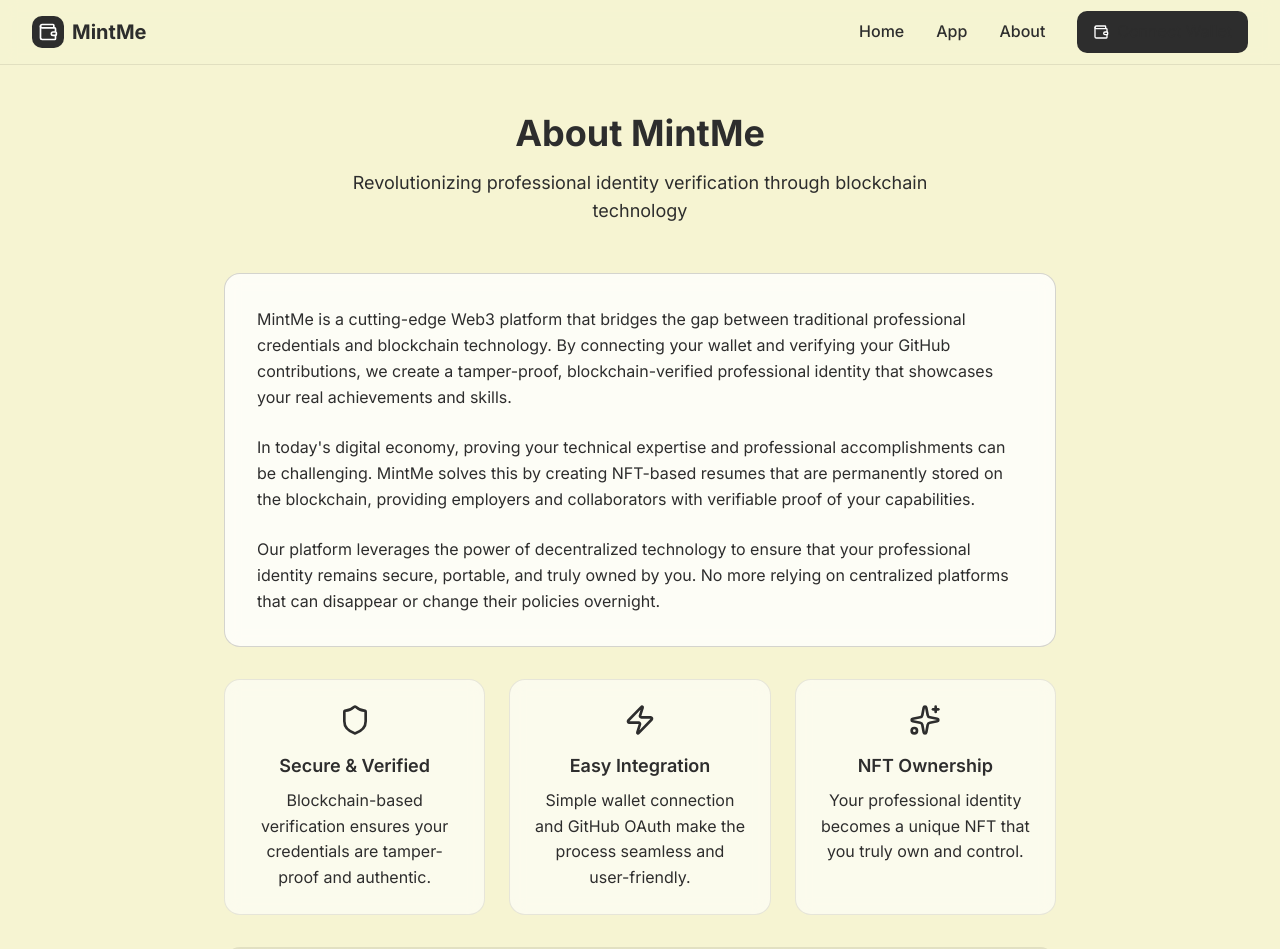
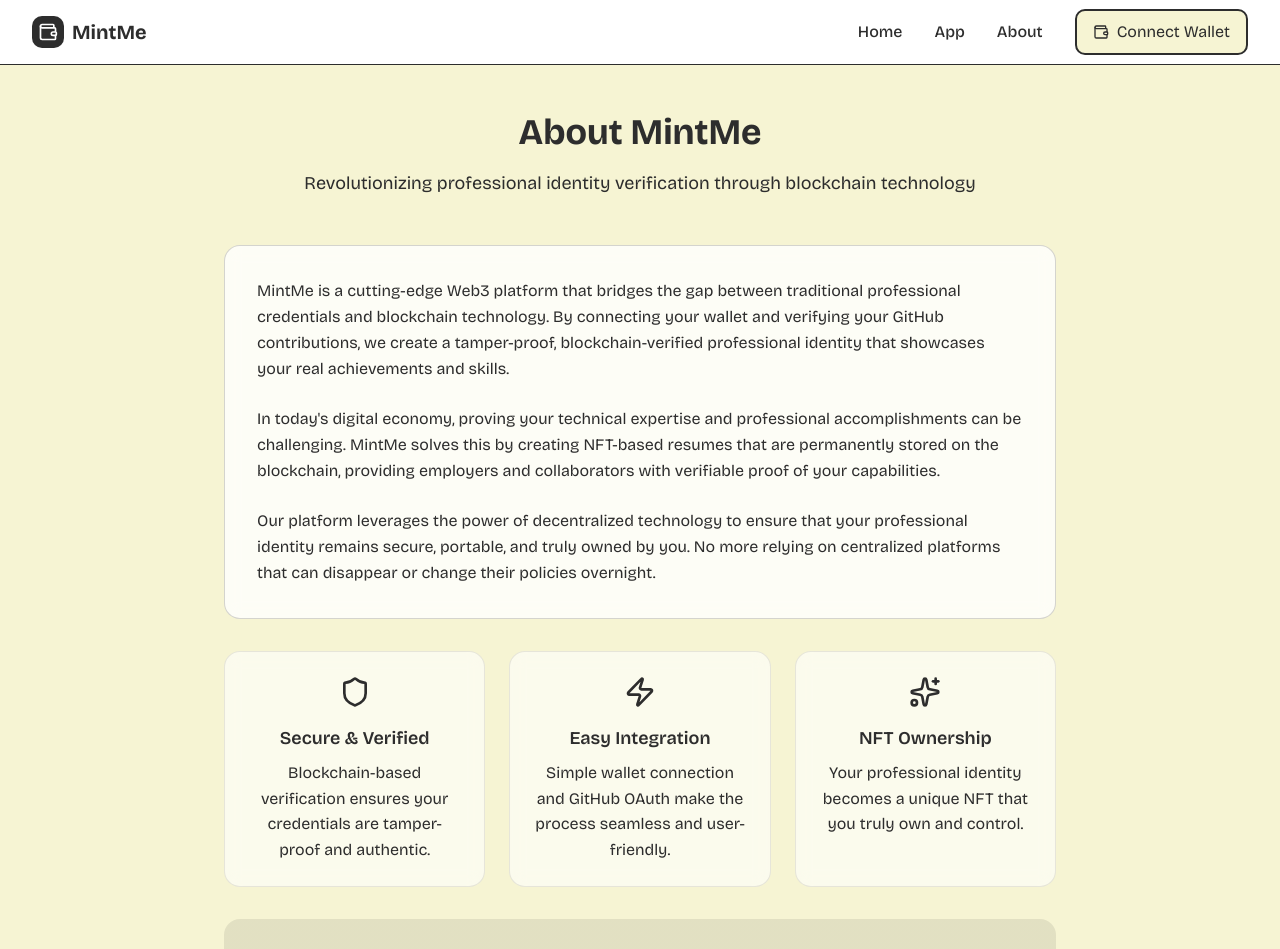
Before and after one commit to MadhuVarshaP/MintMe, a Next.js app: page /about in a window 1280 px wide. Shown: the top 949 px of the page. Built offline with nearby package versions, Linux system fonts and the light colour scheme.

Commit message:
font updated in local

```diff
--- a/package.json
+++ b/package.json
@@ -15,6 +15,7 @@
     "next": "15.3.4",
     "react": "^19.0.0",
     "react-dom": "^19.0.0",
+    "recharts": "^3.0.0",
     "tailwind-merge": "^3.3.1",
     "tailwindcss-animate": "^1.0.7"
   },
--- a/src/app/about/page.tsx
+++ b/src/app/about/page.tsx
@@ -56,7 +56,7 @@
           ].map((feature, index) => (
             <div
               key={index}
-              className="bg-white/60 backdrop-blur-sm p-6 rounded-2xl border border-primary/10 hover:border-primary/20 transition-all hover:scale-105"
+              className="bg-white/60 backdrop-blur-sm p-6 rounded-2xl border border-primary/10 hover:border-primary/20  "
             >
               <div className="flex justify-center mb-4">{feature.icon}</div>
               <h3 className="text-lg font-semibold text-primary mb-2 text-center">{feature.title}</h3>
@@ -75,7 +75,7 @@
           <div className="flex flex-col sm:flex-row items-center justify-center space-y-4 sm:space-y-0 sm:space-x-4">
             <a
               href="/app"
-              className="inline-flex items-center space-x-2 px-8 py-3 bg-primary hover:bg-primary/90 text-white rounded-lg font-semibold transition-colors hover:scale-105"
+              className="inline-flex items-center space-x-2 px-8 py-3 bg-white/90 border-2 border-primary rounded-lg font-semibold "
             >
               <Sparkles className="w-5 h-5" />
               <span>Launch App</span>
@@ -84,7 +84,7 @@
               href="https://github.com"
               target="_blank"
               rel="noopener noreferrer"
-              className="inline-flex items-center space-x-2 px-8 py-3 bg-white/80 backdrop-blur-sm hover:bg-white text-text-dark rounded-lg font-semibold transition-colors hover:scale-105 border border-primary/20"
+              className="inline-flex items-center space-x-2 px-8 py-3 bg-white/80 backdrop-blur-sm hover:bg-white text-text-dark rounded-lg font-semibold  border border-primary/20"
             >
               <Github className="w-5 h-5" />
               <span>View on GitHub</span>
--- a/src/app/app/page.tsx
+++ b/src/app/app/page.tsx
@@ -52,7 +52,7 @@
           <div className="bg-gradient-to-r from-primary/10 to-body-text/10 rounded-2xl p-6 text-center">
             <h3 className="text-lg font-semibold text-primary mb-2">Ready to Mint?</h3>
             <p className="text-body-text mb-4">Your resume is ready to be minted as an NFT on the blockchain</p>
-            <button className="px-8 py-3 bg-primary hover:bg-primary/90 text-white rounded-lg font-semibold transition-colors hover:scale-105">
+            <button className="px-8 py-3 bg-primary hover:bg-primary/90 text-white rounded-lg font-semibold ">
               Mint Your Resume NFT
             </button>
           </div>
--- a/src/app/globals.css
+++ b/src/app/globals.css
@@ -4,15 +4,15 @@
 @custom-variant dark (&:is(.dark *));
 
 @theme inline {
-  --color-background: #f6f4d2;
+  --color-background: #f6f4d3;
   --color-foreground: #2d2d2d;
   --color-primary: #2d2d2d;
   --color-body-text: #2d2d2d;
   --color-text-dark: #2d2d2d;
   --color-gray-light: #f8f9fa;
   --color-gray-medium: #6c757d;
-  --font-sans: var(--font-geist-sans);
-  --font-mono: var(--font-geist-mono);
+  --font-sans: var(--font-bricolage-grotesque);
+  --font-mono: ui-monospace, SFMono-Regular, "SF Mono", Consolas, "Liberation Mono", Menlo, monospace;
   --color-sidebar-ring: var(--sidebar-ring);
   --color-sidebar-border: var(--sidebar-border);
   --color-sidebar-accent-foreground: var(--sidebar-accent-foreground);
@@ -48,7 +48,7 @@
 }
 
 body {
-  background-color: #f6f4d2;
+  background-color: #f6f4d3;
   color: #2d2d2d;
   line-height: 1.6;
 }
@@ -135,13 +135,27 @@
     @apply border-border outline-ring/50;
   }
   body {
-    @apply bg-background text-foreground;
+    @apply bg-background text-foreground font-sans;
+    font-feature-settings: "kern" 1, "liga" 1, "calt" 1;
   }
   html {
-    @apply bg-background;
+    @apply bg-background font-sans;
   }
-  /* Apply default text color to all text elements */
+  /* Apply default text color and font to all text elements */
   h1, h2, h3, h4, h5, h6, p, span, div, a, li, td, th, label, input, textarea, select, button {
-    @apply text-foreground;
+    @apply text-foreground font-sans;
   }
+
+  /* Variable font support */
+  .font-sans {
+    font-variation-settings: "wght" 400;
+  }
+
+  /* Font weight utilities for variable font */
+  .font-light { font-variation-settings: "wght" 300; }
+  .font-normal { font-variation-settings: "wght" 400; }
+  .font-medium { font-variation-settings: "wght" 500; }
+  .font-semibold { font-variation-settings: "wght" 600; }
+  .font-bold { font-variation-settings: "wght" 700; }
+  .font-extrabold { font-variation-settings: "wght" 800; }
 }
--- a/src/app/layout.tsx
+++ b/src/app/layout.tsx
@@ -1,13 +1,18 @@
 import type React from "react"
 import type { Metadata } from "next"
-import { Inter } from "next/font/google"
+import localFont from "next/font/local"
 import "./globals.css"
 import Navbar from "@/components/Navbar"
 import Footer from "@/components/Footer"
 
-const inter = Inter({
-  subsets: ["latin"],
-  weight: ["300", "400", "500", "600", "700"],
+const bricolageGrotesque = localFont({
+  src: [
+    {
+      path: "../../public/fonts/BricolageGrotesque.ttf",
+      style: "normal",
+    },
+  ],
+  variable: "--font-bricolage-grotesque",
   display: "swap",
 })
 
@@ -22,8 +27,8 @@
   children: React.ReactNode
 }) {
   return (
-    <html lang="en">
-      <body className={`${inter.className} min-h-screen flex flex-col`}>
+    <html lang="en" className={bricolageGrotesque.variable}>
+      <body className={`${bricolageGrotesque.className} min-h-screen flex flex-col`}>
         <Navbar />
         <main className="flex-1">{children}</main>
         <Footer />
--- a/src/components/ConnectWalletButton.tsx
+++ b/src/components/ConnectWalletButton.tsx
@@ -27,7 +27,7 @@
   if (isConnected) {
     return (
       <div className="flex items-center space-x-2">
-        <div className="hidden sm:flex items-center space-x-2 bg-primary/10 px-3 py-2 rounded-lg">
+        <div className="hidden sm:flex items-center space-x-2 bg-white px-3 py-2 rounded-lg">
           <div className="w-2 h-2 bg-green-500 rounded-full"></div>
           <span className="text-sm font-medium text-primary">
             {mockAddress.slice(0, 6)}...{mockAddress.slice(-4)}
@@ -48,7 +48,7 @@
     <button
       onClick={handleConnect}
       disabled={isLoading}
-      className="flex items-center space-x-2 px-4 py-2 bg-primary hover:bg-primary/90 text-white rounded-lg transition-colors disabled:opacity-50 disabled:cursor-not-allowed"
+      className="flex items-center space-x-2 px-4 py-2 bg-[#f6f4d3] border-2 border-primary text-primary rounded-lg transition-colors disabled:opacity-50 disabled:cursor-not-allowed"
     >
       <Wallet className="w-4 h-4" />
       <span>{isLoading ? "Connecting..." : "Connect Wallet"}</span>
--- a/src/components/GitHubLinkButton.tsx
+++ b/src/components/GitHubLinkButton.tsx
@@ -37,7 +37,7 @@
     <button
       onClick={handleLinkGitHub}
       disabled={isLoading}
-      className="flex items-center space-x-3 p-4 bg-white/80 backdrop-blur-sm border border-primary/20 rounded-xl hover:border-primary/40 transition-all hover:scale-105 disabled:opacity-50 disabled:cursor-not-allowed w-full"
+      className="flex items-center space-x-3 p-4 bg-white/80 backdrop-blur-sm border border-primary/20 rounded-xl hover:border-primary/40   disabled:opacity-50 disabled:cursor-not-allowed w-full"
     >
       <div className="w-10 h-10 bg-primary/10 rounded-full flex items-center justify-center">
         <Github className="w-5 h-5 text-primary" />
--- a/src/components/Navbar.tsx
+++ b/src/components/Navbar.tsx
@@ -15,7 +15,7 @@
   ]
 
   return (
-    <nav className="bg-background/90 backdrop-blur-sm border-b border-primary/10 sticky top-0 z-50">
+    <nav className="bg-white backdrop-blur-sm border-b border-primary sticky top-0 z-50">
       <div className="max-w-7xl mx-auto px-4 sm:px-6 lg:px-8">
         <div className="flex justify-between items-center h-16">
           {/* Logo */}
--- a/src/components/ResumeCard.tsx
+++ b/src/components/ResumeCard.tsx
@@ -17,7 +17,7 @@
   }
 
   return (
-    <div className="bg-white/80 backdrop-blur-sm rounded-2xl p-6 border border-primary/20 hover:border-primary/40 transition-all hover:scale-105">
+    <div className="bg-white/80 backdrop-blur-sm rounded-2xl p-6 border border-primary/20 hover:border-primary/40  ">
       <div className="flex items-start justify-between mb-6">
         <div>
           <h3 className="text-xl font-bold text-primary mb-1">{mockData.name}</h3>
@@ -65,7 +65,7 @@
 
       {/* Actions */}
       <div className="flex space-x-3">
-        <button className="flex-1 flex items-center justify-center space-x-2 px-4 py-2 bg-primary hover:bg-primary/90 text-white rounded-lg font-semibold transition-colors">
+        <button className="flex-1 flex items-center justify-center space-x-2 px-4 py-2 bg-white/90 border-2 border-primary cursor-pointer rounded-lg font-semibold transition-colors">
           <span>Mint Resume</span>
         </button>
         <button className="flex items-center justify-center px-4 py-2 bg-gray-light hover:bg-gray-200 text-text-dark rounded-lg transition-colors">
--- a/tailwind.config.js
+++ b/tailwind.config.js
@@ -11,7 +11,7 @@
   theme: {
     extend: {
       colors: {
-        background: "#f6f4d2",
+        background: "#f6f4d3",
         foreground: "#2d2d2d",
         primary: "#2d2d2d",
         "body-text": "#2d2d2d",
@@ -20,7 +20,7 @@
         "gray-medium": "#6c757d",
       },
       backgroundColor: {
-        DEFAULT: "#f6f4d2",
+        DEFAULT: "#f6f4d3",
       },
       textColor: {
         DEFAULT: "#2d2d2d",
@@ -32,7 +32,7 @@
         sm: "calc(var(--radius) - 4px)",
       },
       fontFamily: {
-        sans: ["Inter", ...fontFamily.sans],
+        sans: ["var(--font-bricolage-grotesque)", "Bricolage Grotesque", ...fontFamily.sans],
       },
     },
   },
```
Also changed, not shown: src/components/HeroSection.tsx (+5 -5 lines), public/fonts/BricolageGrotesque.ttf (added), 1 other file (tests, documents, lock files or other folders).
